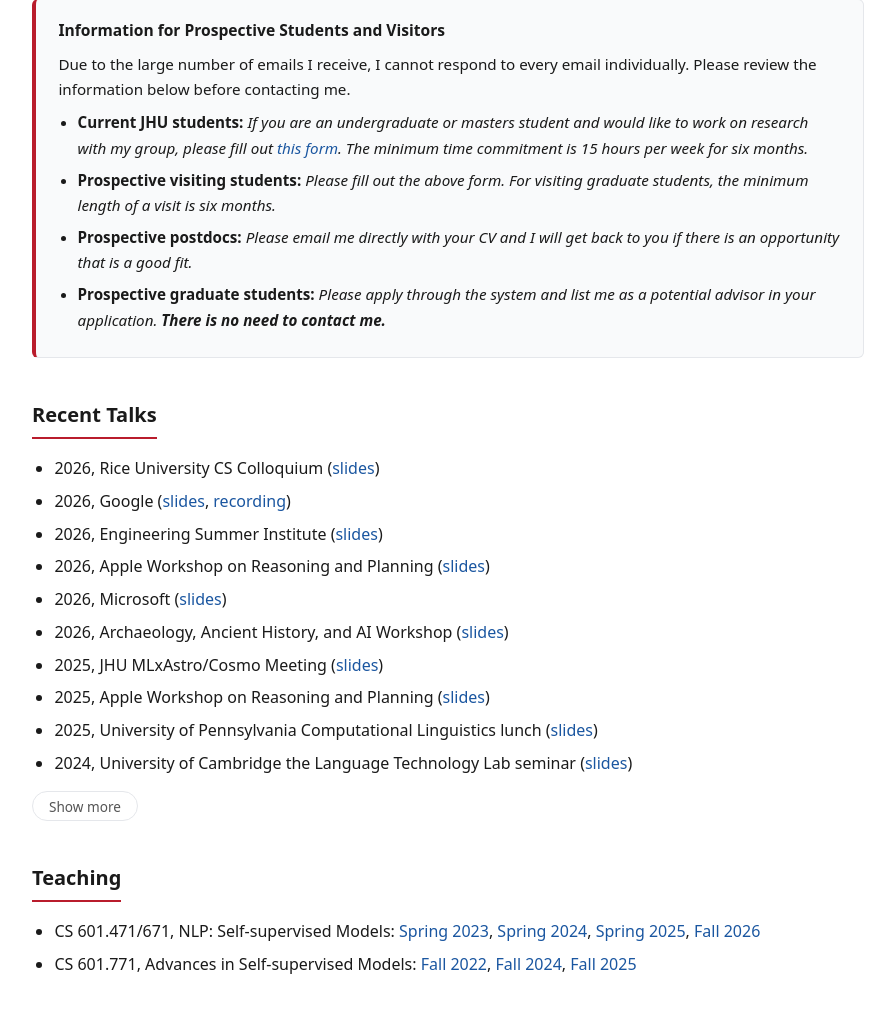
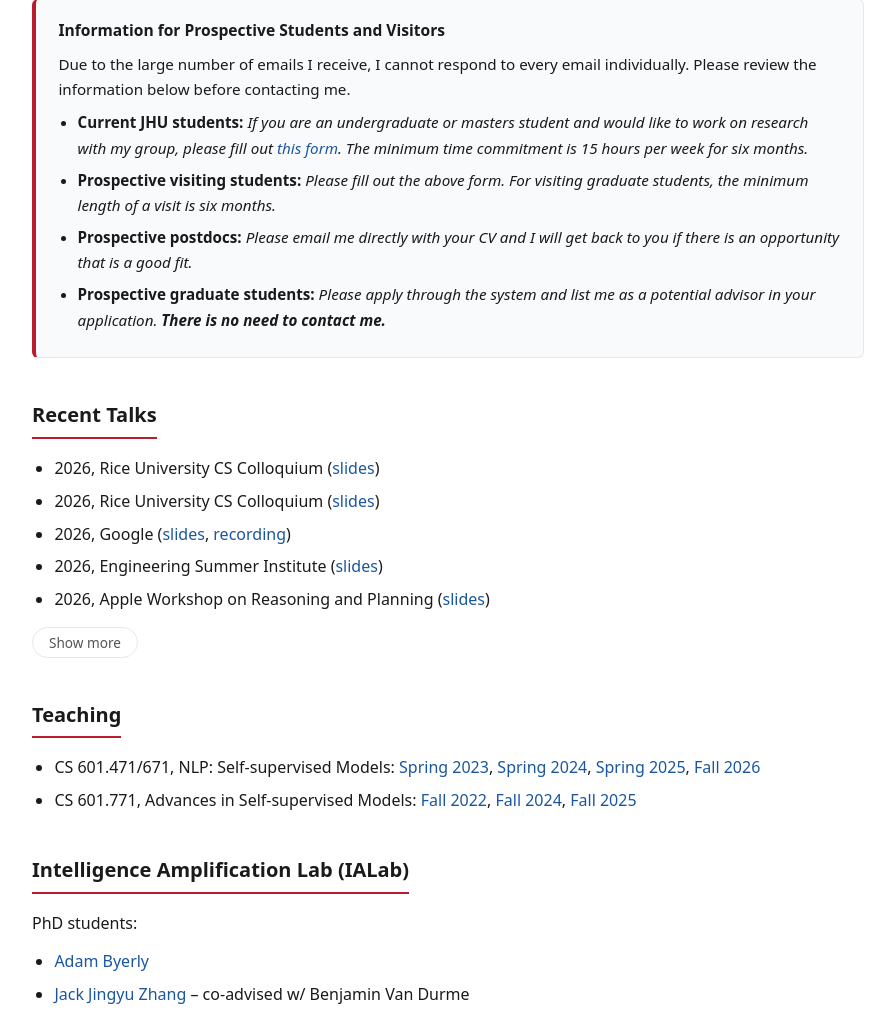
Before and after one commit to danyaljj/homepage, a PHP site: page / in a window 1280 px wide. Shown: the part 1125-2141 px from the top of the page, without its empty margins (192-1087 px from the left). Run offline with PHP 8.4, Linux system fonts and the light colour scheme.

Commit message:
refactor: limit talks list to 5 most recent via CSS nth-child

```diff
--- a/index.html
+++ b/index.html
@@ -133,6 +133,7 @@
     <ul id="talks-list">
 
       <li>2026, Rice University CS Colloquium (<a href="https://danielkhashabi.com/files/2026_rice/2026-rice-split.pdf">slides</a>)</li>
+      <li>2026, Rice University CS Colloquium (<a href="https://danielkhashabi.com/files/2026_rice/2026-rice-split.pdf">slides</a>)</li>
       <li>2026, Google (<a href="https://danielkhashabi.com/files/2026_google_cloud_talk/2026-google-30mins-presentation-split.pdf">slides</a>, <a href="https://www.youtube.com/watch?v=PeBqT6Ihi9k">recording</a>)</li>
       <li>2026, Engineering Summer Institute (<a href="https://danielkhashabi.com/files/2026_emergence/2026-Emergent-phenomena.pdf">slides</a>)</li>
       <li>2026, Apple Workshop on Reasoning and Planning (<a href="https://danielkhashabi.com/files/2026_apple_talk/2026-apple-reasoning-workshop-split.pdf">slides</a>)</li>
@@ -142,32 +143,32 @@
       <li>2025, Apple Workshop on Reasoning and Planning (<a href="https://danielkhashabi.com/files/2025_apple_workshop/2025-apple-workshop.pdf">slides</a>)</li>
       <li>2025, University of Pennsylvania Computational Linguistics lunch (<a href="https://danielkhashabi.com/files/2025_clunch_talk/2025-penn-clunch.pdf">slides</a>)</li>
       <li>2024, University of Cambridge the Language Technology Lab seminar (<a href="https://danielkhashabi.com/files/2024_cambridge_talk/2024-cambridge2.pdf">slides</a>)</li>
-      <li class="talk-extra">2024, Oracle Labs ML seminar (<a href="http://danielkhashabi.com/files/2024_oracle/2024-oracle.pdf">slides</a>)</li>
-      <li class="talk-extra">2024, Tel Aviv NLP seminar (<a href="http://danielkhashabi.com/files/2024_oracle/2024-TAU.pdf">slides</a>)</li>
-      <li class="talk-extra">2024, Forum on &ldquo;Engineered AI Systems&rdquo; (<a href="http://danielkhashabi.com/files/2024_NAE/2024-Khashabi_NAE.pdf">slides</a>)</li>
-      <li class="talk-extra">2024, Keynote at &ldquo;Engineering for Professionals&rdquo; quarterly meeting (<a href="http://danielkhashabi.com/files/2024_ep_conference/2024-EP-self-improve.pdf">slides</a>)</li>
-      <li class="talk-extra">2024, Workshop on &ldquo;LLMs for Healthy Aging&rdquo; (<a href="http://danielkhashabi.com/files/2023_aitc/2023-jhu-aitc.pdf">slides</a>)</li>
-      <li class="talk-extra">2023, NYU &ldquo;Text-as-Data&rdquo; talk series (<a href="http://danielkhashabi.com/files/2023_nyu/2023-nyu2-slides.pdf">slides</a>)</li>
-      <li class="talk-extra">2023, Hopkins Center for Language and Speech Technologies seminar (<a href="https://www.youtube.com/watch?v=YuxmtgBk-Ls">recording</a>)</li>
-      <li class="talk-extra">2023, Hopkins Electrical Engineering department seminars (<a href="http://danielkhashabi.com/files/2023_ece_talk/2023-ece-jhu.pdf">slides</a>)</li>
-      <li class="talk-extra">2023, Amazon &ldquo;Human in the Loop&rdquo; seminar</li>
-      <li class="talk-extra">2023, Hopkins Center for Health Security seminars (<a href="http://danielkhashabi.com/files/2023_public_health/2023-jhu-public-health-split.pdf">slides</a>)</li>
-      <li class="talk-extra">2023, UMD Computational Linguistics seminar (<a href="http://danielkhashabi.com/files/2023_umd_talk/umd-talk-2023-split.pdf">slides</a>)</li>
-      <li class="talk-extra">2023, Applied Physics Lab, Intelligent Systems Center seminars</li>
-      <li class="talk-extra">2022, University of Tehran NLP seminar</li>
-      <li class="talk-extra">2021, University of Glasgow IR seminar (<a href="http://danielkhashabi.com/files/2021_glasgow/glasgow-talk-appril-2021.pptx">slides</a>)</li>
-      <li class="talk-extra">2021, Johns Hopkins University (<a href="http://danielkhashabi.com/files/2022_jhu_talk/jhu_talk-feb-2022-split.pdf">slides</a>)</li>
-      <li class="talk-extra">2021, Google AI (<a href="http://danielkhashabi.com/files/2021_google_talk/google-talk-march-2021.pdf">slides</a>)</li>
-      <li class="talk-extra">2021, UCLA Big Data and ML seminar (<a href="http://danielkhashabi.com/files/2021_ucla_talk/ucla-talk-march-2021.pptx">slides</a>)</li>
-      <li class="talk-extra">2021, USC NLP seminar (<a href="http://danielkhashabi.com/files/2021_usc/usc:isi-talk-march-2021.pptx">slides</a>)</li>
-      <li class="talk-extra">2020, Tel Aviv University NLP seminar (<a href="http://danielkhashabi.com/files/2020_unifiedqa/unifiedqa_tau_talk_split.pdf">slides</a>)</li>
-      <li class="talk-extra">2019, <a href="https://freuder.wordpress.com/pthg-19-the-third-workshop-on-progress-towards-the-holy-grail/">The Workshop on Progress Towards the Holy Grail</a>, CP 2019 (<a href="http://danielkhashabi.com/files/2019_talk_holy_grail_workshop/daniel-kh-holy-grail-workshop-2019.pdf">slides</a>)</li>
-      <li class="talk-extra">2019, CMU LTI seminar (<a href="http://danielkhashabi.com/files/2019_talk_indirect_supervision/danielkh_job_talk_small_supervision_split.pdf">slides</a>)</li>
-      <li class="talk-extra">2018, NYU NLP seminar &ndash; <a href="https://docs.google.com/presentation/d/1KZxE0_LANeRYaShGP2cjvbRTaR2V7F8N36xQ8004r2o/edit?usp=sharing">Reasoning-Driven Question Answering</a></li>
-      <li class="talk-extra">2018, Stanford NLP seminar (<a href="https://docs.google.com/presentation/d/11QnDUYXB9q06HIyZxmHcb1BrwcdStjjHPNOC3AnlTsc/edit?usp=sharing">slides</a>)</li>
-      <li class="talk-extra">2018, Mid-Atlantic Student Colloquium on Speech, Language and Learning (<a href="https://docs.google.com/presentation/d/1KmGQfbeUitZOum4s6cPTqwuJJfTdxlQMeV_Go2_8Jz0/edit?usp=sharing">slides</a>)</li>
+      <li>2024, Oracle Labs ML seminar (<a href="http://danielkhashabi.com/files/2024_oracle/2024-oracle.pdf">slides</a>)</li>
+      <li>2024, Tel Aviv NLP seminar (<a href="http://danielkhashabi.com/files/2024_oracle/2024-TAU.pdf">slides</a>)</li>
+      <li>2024, Forum on &ldquo;Engineered AI Systems&rdquo; (<a href="http://danielkhashabi.com/files/2024_NAE/2024-Khashabi_NAE.pdf">slides</a>)</li>
+      <li>2024, Keynote at &ldquo;Engineering for Professionals&rdquo; quarterly meeting (<a href="http://danielkhashabi.com/files/2024_ep_conference/2024-EP-self-improve.pdf">slides</a>)</li>
+      <li>2024, Workshop on &ldquo;LLMs for Healthy Aging&rdquo; (<a href="http://danielkhashabi.com/files/2023_aitc/2023-jhu-aitc.pdf">slides</a>)</li>
+      <li>2023, NYU &ldquo;Text-as-Data&rdquo; talk series (<a href="http://danielkhashabi.com/files/2023_nyu/2023-nyu2-slides.pdf">slides</a>)</li>
+      <li>2023, Hopkins Center for Language and Speech Technologies seminar (<a href="https://www.youtube.com/watch?v=YuxmtgBk-Ls">recording</a>)</li>
+      <li>2023, Hopkins Electrical Engineering department seminars (<a href="http://danielkhashabi.com/files/2023_ece_talk/2023-ece-jhu.pdf">slides</a>)</li>
+      <li>2023, Amazon &ldquo;Human in the Loop&rdquo; seminar</li>
+      <li>2023, Hopkins Center for Health Security seminars (<a href="http://danielkhashabi.com/files/2023_public_health/2023-jhu-public-health-split.pdf">slides</a>)</li>
+      <li>2023, UMD Computational Linguistics seminar (<a href="http://danielkhashabi.com/files/2023_umd_talk/umd-talk-2023-split.pdf">slides</a>)</li>
+      <li>2023, Applied Physics Lab, Intelligent Systems Center seminars</li>
+      <li>2022, University of Tehran NLP seminar</li>
+      <li>2021, University of Glasgow IR seminar (<a href="http://danielkhashabi.com/files/2021_glasgow/glasgow-talk-appril-2021.pptx">slides</a>)</li>
+      <li>2021, Johns Hopkins University (<a href="http://danielkhashabi.com/files/2022_jhu_talk/jhu_talk-feb-2022-split.pdf">slides</a>)</li>
+      <li>2021, Google AI (<a href="http://danielkhashabi.com/files/2021_google_talk/google-talk-march-2021.pdf">slides</a>)</li>
+      <li>2021, UCLA Big Data and ML seminar (<a href="http://danielkhashabi.com/files/2021_ucla_talk/ucla-talk-march-2021.pptx">slides</a>)</li>
+      <li>2021, USC NLP seminar (<a href="http://danielkhashabi.com/files/2021_usc/usc:isi-talk-march-2021.pptx">slides</a>)</li>
+      <li>2020, Tel Aviv University NLP seminar (<a href="http://danielkhashabi.com/files/2020_unifiedqa/unifiedqa_tau_talk_split.pdf">slides</a>)</li>
+      <li>2019, <a href="https://freuder.wordpress.com/pthg-19-the-third-workshop-on-progress-towards-the-holy-grail/">The Workshop on Progress Towards the Holy Grail</a>, CP 2019 (<a href="http://danielkhashabi.com/files/2019_talk_holy_grail_workshop/daniel-kh-holy-grail-workshop-2019.pdf">slides</a>)</li>
+      <li>2019, CMU LTI seminar (<a href="http://danielkhashabi.com/files/2019_talk_indirect_supervision/danielkh_job_talk_small_supervision_split.pdf">slides</a>)</li>
+      <li>2018, NYU NLP seminar &ndash; <a href="https://docs.google.com/presentation/d/1KZxE0_LANeRYaShGP2cjvbRTaR2V7F8N36xQ8004r2o/edit?usp=sharing">Reasoning-Driven Question Answering</a></li>
+      <li>2018, Stanford NLP seminar (<a href="https://docs.google.com/presentation/d/11QnDUYXB9q06HIyZxmHcb1BrwcdStjjHPNOC3AnlTsc/edit?usp=sharing">slides</a>)</li>
+      <li>2018, Mid-Atlantic Student Colloquium on Speech, Language and Learning (<a href="https://docs.google.com/presentation/d/1KmGQfbeUitZOum4s6cPTqwuJJfTdxlQMeV_Go2_8Jz0/edit?usp=sharing">slides</a>)</li>
     </ul>
-    <button id="talks-toggle" onclick="(function(){var extras=document.querySelectorAll('.talk-extra'),btn=document.getElementById('talks-toggle'),expanded=btn.dataset.expanded==='true';extras.forEach(function(el){el.style.display=expanded?'none':'list-item';});btn.dataset.expanded=expanded?'false':'true';btn.textContent=expanded?'Show more':'Show less';})()">Show more</button>
+    <button id="talks-toggle" onclick="(function(){var list=document.getElementById('talks-list'),btn=document.getElementById('talks-toggle'),expanded=list.classList.toggle('expanded');btn.textContent=expanded?'Show less':'Show more';})()">Show more</button>
   </section>
 
   <!-- ── Teaching ── -->
--- a/style_modern.css
+++ b/style_modern.css
@@ -190,8 +190,12 @@ a:hover { text-decoration: underline; }
 }
 
 /* ── Talks show more/less ── */
-.talk-extra {
+#talks-list li:nth-child(n+6) {
   display: none;
+}
+
+#talks-list.expanded li {
+  display: list-item;
 }
 
 #talks-toggle {
```
Also changed, not shown: index_source.html (+25 -25 lines).
